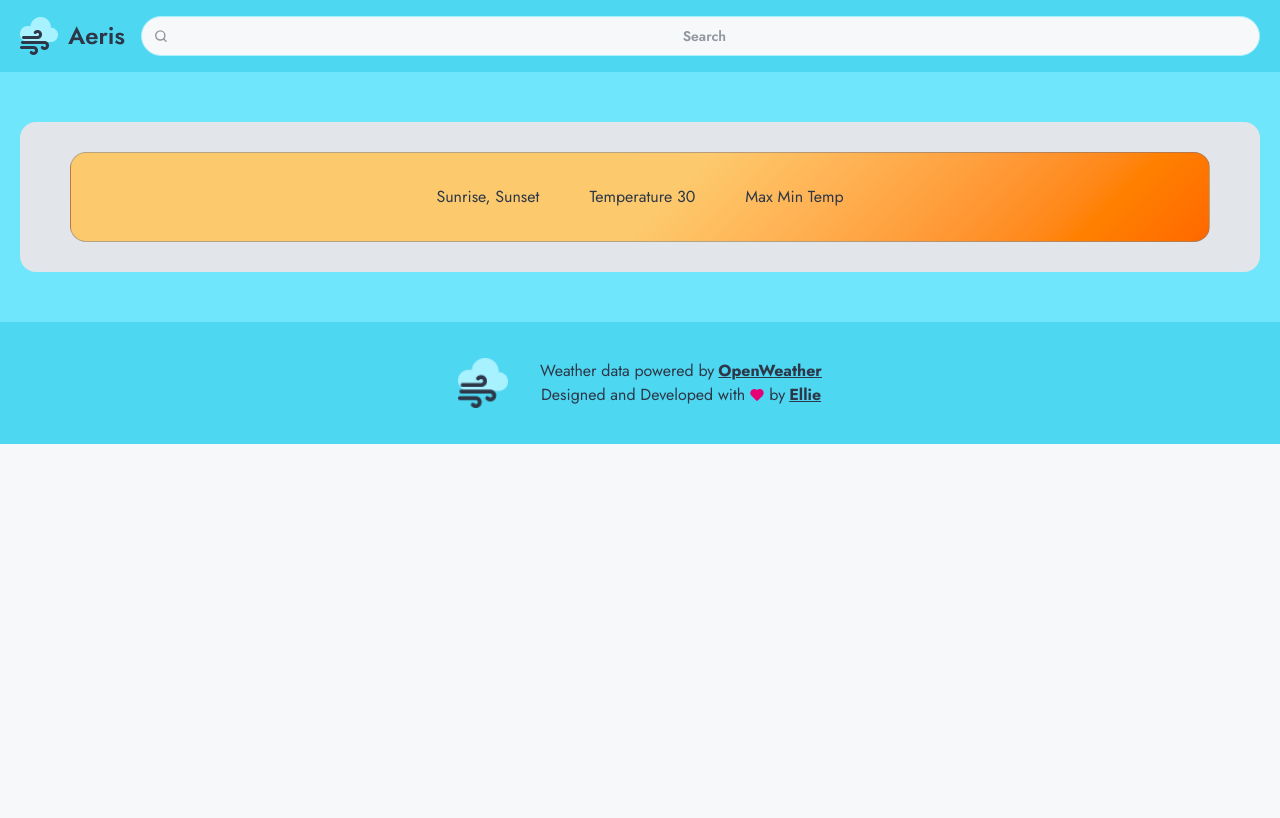
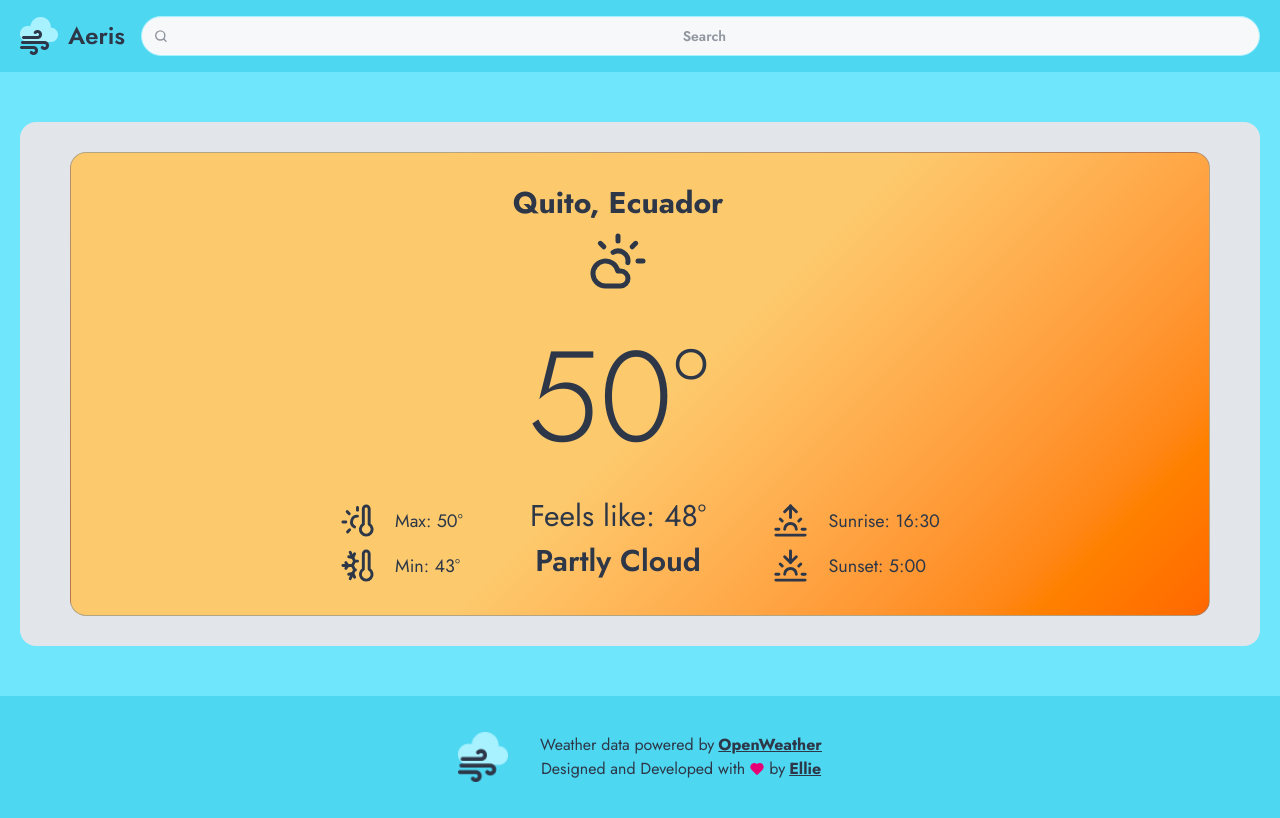
Before and after one commit to ElyRiven/aeris-weather-web, an Angular app: page /location in a window 1280 px wide. Built offline with nearby package versions, Linux system fonts and the light colour scheme.

Commit message:
Working on main weather section

```diff
--- a/src/app/web-front/pages/location-page/location-page.component.html
+++ b/src/app/web-front/pages/location-page/location-page.component.html
@@ -2,17 +2,136 @@
 <section
   class="w-full h-fit py-8 border border-secondary-content/50 rounded-box bg-linear-(--sunny-gradient)"
 >
-  <div
-    class="flex flex-row items-center justify-center gap-[50px] mx-auto w-fit"
-  >
-    <div>
-      <p>Sunrise, Sunset</p>
+  <div class="flex flex-row items-end justify-center gap-[50px] mx-auto w-fit">
+    <div class="flex flex-col gap-[10px] text-lg">
+      <div class="flex flex-row gap-5 items-center">
+        <svg
+          xmlns="http://www.w3.org/2000/svg"
+          width="35"
+          height="35"
+          viewBox="0 0 24 24"
+          fill="none"
+          stroke="#2d3748"
+          stroke-width="2"
+          stroke-linecap="round"
+          stroke-linejoin="round"
+          class="lucide lucide-thermometer-sun-icon lucide-thermometer-sun"
+        >
+          <path d="M12 9a4 4 0 0 0-2 7.5" />
+          <path d="M12 3v2" />
+          <path d="m6.6 18.4-1.4 1.4" />
+          <path d="M20 4v10.54a4 4 0 1 1-4 0V4a2 2 0 0 1 4 0Z" />
+          <path d="M4 13H2" />
+          <path d="M6.34 7.34 4.93 5.93" />
+        </svg>
+        <p><span>Max: </span><span>50</span>°</p>
+      </div>
+
+      <div class="flex flex-row gap-5 items-center">
+        <svg
+          xmlns="http://www.w3.org/2000/svg"
+          width="35"
+          height="35"
+          viewBox="0 0 24 24"
+          fill="none"
+          stroke="#2d3748"
+          stroke-width="2"
+          stroke-linecap="round"
+          stroke-linejoin="round"
+          class="lucide lucide-thermometer-snowflake-icon lucide-thermometer-snowflake"
+        >
+          <path d="m10 20-1.25-2.5L6 18" />
+          <path d="M10 4 8.75 6.5 6 6" />
+          <path d="M10.585 15H10" />
+          <path d="M2 12h6.5L10 9" />
+          <path d="M20 14.54a4 4 0 1 1-4 0V4a2 2 0 0 1 4 0z" />
+          <path d="m4 10 1.5 2L4 14" />
+          <path d="m7 21 3-6-1.5-3" />
+          <path d="m7 3 3 6h2" />
+        </svg>
+        <p><span>Min: </span><span>43</span>°</p>
+      </div>
     </div>
-    <div>
-      <h1>Temperature 30</h1>
+    <div class="flex flex-col items-center justify-center gap-[10px]">
+      <p class="text-3xl font-bold"><span>Quito</span>, <span>Ecuador</span></p>
+      <svg
+        xmlns="http://www.w3.org/2000/svg"
+        width="60"
+        height="60"
+        viewBox="0 0 24 24"
+        fill="none"
+        stroke="#2d3748"
+        stroke-width="2"
+        stroke-linecap="round"
+        stroke-linejoin="round"
+        class="lucide lucide-cloud-sun-icon lucide-cloud-sun"
+      >
+        <path d="M12 2v2" />
+        <path d="m4.93 4.93 1.41 1.41" />
+        <path d="M20 12h2" />
+        <path d="m19.07 4.93-1.41 1.41" />
+        <path d="M15.947 12.65a4 4 0 0 0-5.925-4.128" />
+        <path d="M13 22H7a5 5 0 1 1 4.9-6H13a3 3 0 0 1 0 6Z" />
+      </svg>
+      <div class="flex flex-col items-center justify-center">
+        <p class="text-9xl/normal font-light"><span>50</span>°</p>
+        <p class="text-3xl/normal"><span>Feels like: </span><span>48</span>°</p>
+        <p class="text-3xl/normal font-semibold">
+          <span>Partly Cloud</span>
+        </p>
+      </div>
     </div>
-    <div>
-      <p>Max Min Temp</p>
+    <div class="flex flex-col gap-[10px] text-lg">
+      <div class="flex flex-row gap-5 items-center">
+        <svg
+          xmlns="http://www.w3.org/2000/svg"
+          width="35"
+          height="35"
+          viewBox="0 0 24 24"
+          fill="none"
+          stroke="#2d3748"
+          stroke-width="2"
+          stroke-linecap="round"
+          stroke-linejoin="round"
+          class="lucide lucide-sunrise-icon lucide-sunrise"
+        >
+          <path d="M12 2v8" />
+          <path d="m4.93 10.93 1.41 1.41" />
+          <path d="M2 18h2" />
+          <path d="M20 18h2" />
+          <path d="m19.07 10.93-1.41 1.41" />
+          <path d="M22 22H2" />
+          <path d="m8 6 4-4 4 4" />
+          <path d="M16 18a4 4 0 0 0-8 0" />
+        </svg>
+        <!-- <p><span>Sunrise: </span><span>16:30</span></p> -->
+        <p>Sunrise: 16:30</p>
+      </div>
+      <div class="flex flex-row gap-5 items-center">
+        <svg
+          xmlns="http://www.w3.org/2000/svg"
+          width="35"
+          height="35"
+          viewBox="0 0 24 24"
+          fill="none"
+          stroke="#2d3748"
+          stroke-width="2"
+          stroke-linecap="round"
+          stroke-linejoin="round"
+          class="lucide lucide-sunset-icon lucide-sunset"
+        >
+          <path d="M12 10V2" />
+          <path d="m4.93 10.93 1.41 1.41" />
+          <path d="M2 18h2" />
+          <path d="M20 18h2" />
+          <path d="m19.07 10.93-1.41 1.41" />
+          <path d="M22 22H2" />
+          <path d="m16 6-4 4-4-4" />
+          <path d="M16 18a4 4 0 0 0-8 0" />
+        </svg>
+        <!-- <p><span>Sunset: </span><span>05:00</span></p> -->
+        <p>Sunset: 5:00</p>
+      </div>
     </div>
   </div>
 </section>
```
